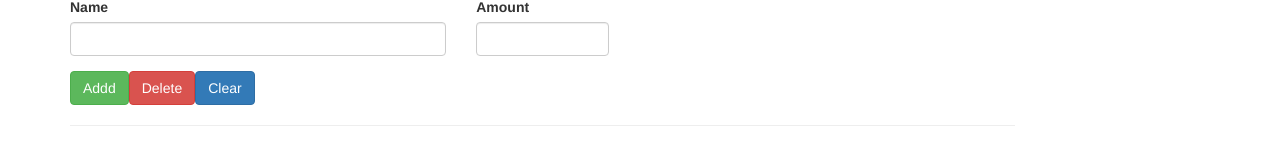
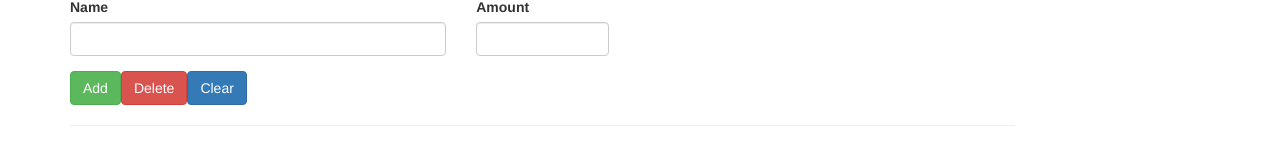
Before and after one commit to gsouza97/ng-project, an Angular app: page / in a window 1280 px wide. Shown: the part 322-466 px from the top of the page. Built offline with nearby package versions, Linux system fonts and the light colour scheme.

Commit message:
ajustando o botao add

```diff
--- a/src/app/shopping-list/shopping-edit/shopping-edit.component.html
+++ b/src/app/shopping-list/shopping-edit/shopping-edit.component.html
@@ -15,7 +15,7 @@
 
       <div class="row">
         <div class="col-xs-12">
-          <button class="btn btn-success" type="submit">Addd</button>
+          <button class="btn btn-success" type="submit">Add</button>
           <button class="btn btn-danger" type="button">Delete</button>
           <button class="btn btn-primary" type="button">Clear</button>
         </div>
```
